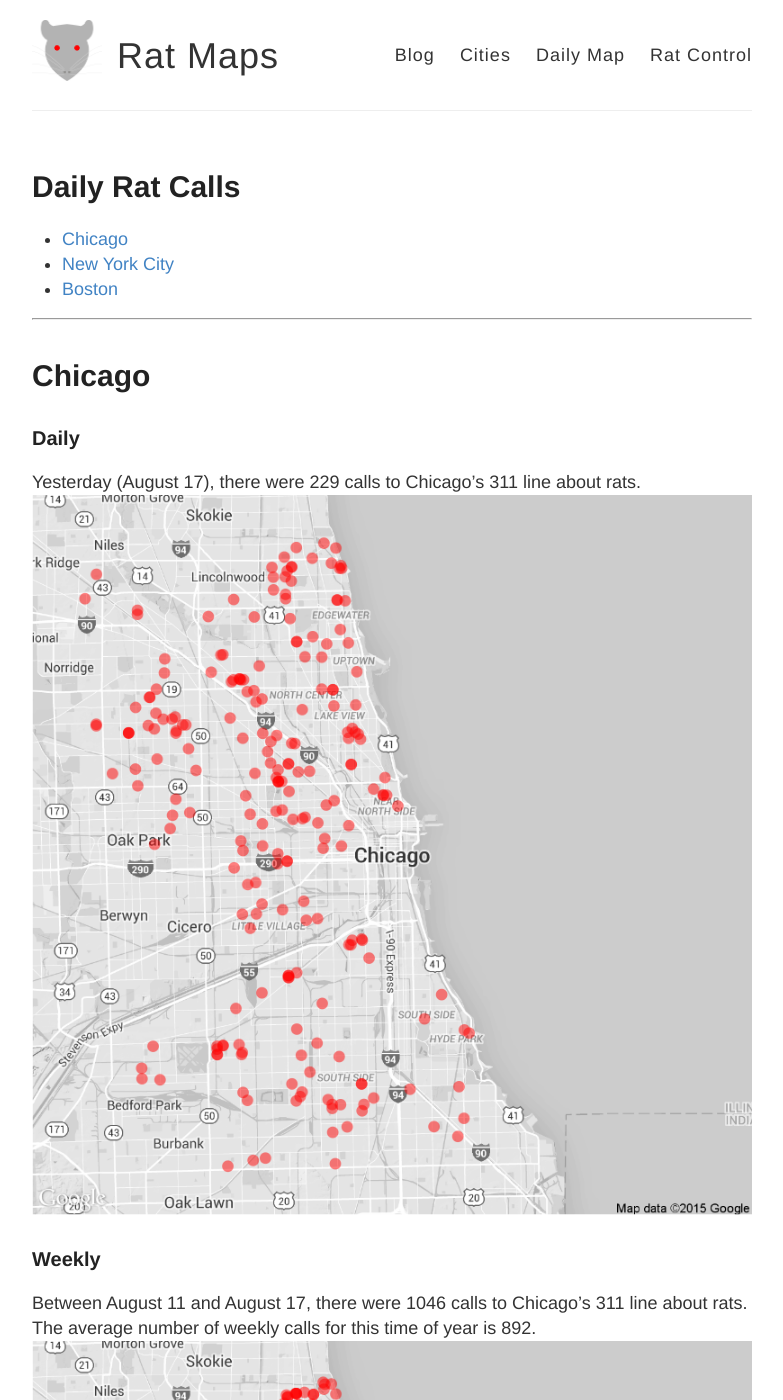
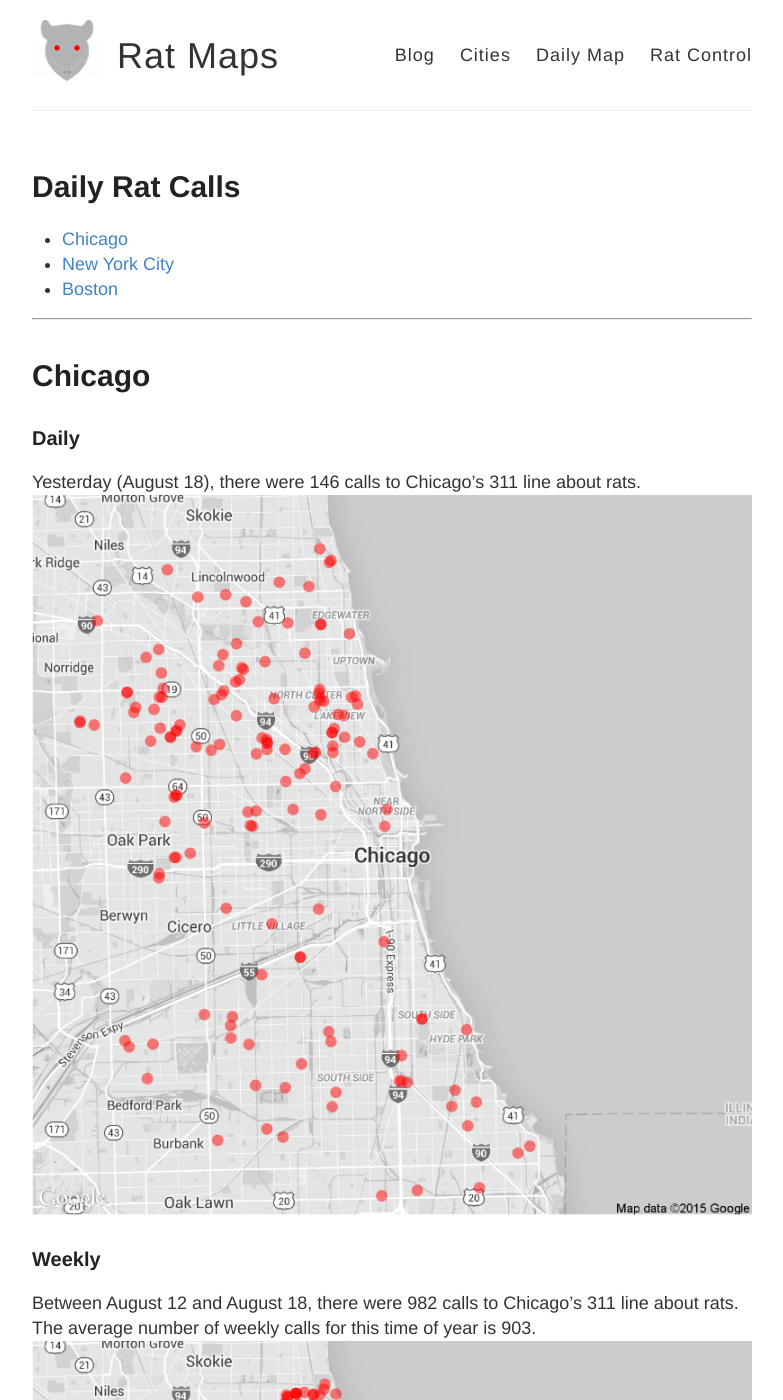
Before and after one commit to DanielHadley/ratmaps, a Jekyll site: the page built from daily.md, in a window 1280 px wide and 1400 px high. Shown: the whole window, without its empty margins (248-1031 px from the left). Built offline with Jekyll 4.4.1, drawn with Linux system fonts in a browser that asks for light colours; comment, search, counter and statistics services are not loaded; some of the changed text lies outside the part shown.

Commit message:
Daily Maps

```diff
--- a/daily.md
+++ b/daily.md
@@ -15,22 +15,22 @@ tags: Chicago NYC weekly daily rats
 
 ### Daily
 
-Yesterday (August 17), there were 229 calls to Chicago's 311 line about rats.
+Yesterday (August 18), there were 146 calls to Chicago's 311 line about rats.
 ![Chicago rat calls to 311 weekly map]({{ site.cityimages }}/daily/Chicago_Rat_Map_Daily.png)
 
 ### Weekly
-Between August 11 and August 17, there were 1046 calls to Chicago's 311 line about rats. The average number of weekly calls for this time of year is 892.
+Between August 12 and August 18, there were 982 calls to Chicago's 311 line about rats. The average number of weekly calls for this time of year is 903.
 ![Chicago rat calls to 311 weekly map]({{ site.cityimages }}/daily/Chicago_Rat_Map_Weekly.png)
 ***
 # New York City <a id="nyc"><a>
 
 ### Daily
 
-Yesterday (August 17), there were 0 calls to New York City's 311 line about rats.
+Yesterday (August 18), there were 0 calls to New York City's 311 line about rats.
 ![NYC rat calls to 311 weekly map]({{ site.cityimages }}/daily/NYC_Rat_Map_Daily.png)
 
 ### Weekly
-Between August 11 and August 17, there were 0 calls to New York City's 311 line about rats. The average number of weekly calls for this time of year is 276.
+Between August 12 and August 18, there were 0 calls to New York City's 311 line about rats. The average number of weekly calls for this time of year is 271.
 ![NYC rat calls to 311 weekly map]({{ site.cityimages }}/daily/NYC_Rat_Map_Weekly.png)
 
 Each red dot represents one call about a rat seen in that location. The dots are transparent, so multiple calls from one location will be seen as a solid dot. The usual caveats apply: more calls do not necessarily mean that there are more rats in that location than other parts of the city. A cluster of dots could indicate that one resident is unusually vocal about rodents in his or her neighborhood. Also, more densely populated neighborhoods tend to make more calls to 311.
```
Also changed, not shown: images/pages/daily/Chicago_Rat_Map_Daily.png, images/pages/daily/Chicago_Rat_Map_Weekly.png, images/pages/daily/NYC_Rat_Map_Daily.png, images/pages/daily/NYC_Rat_Map_Weekly.png.
